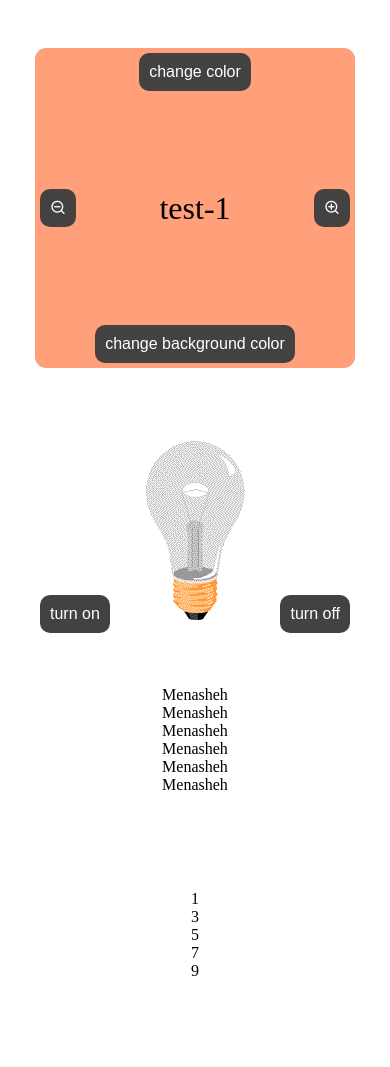
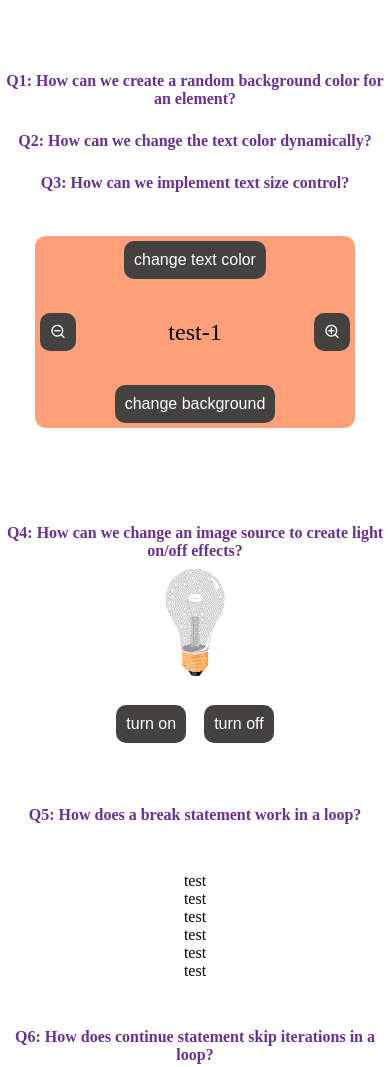
Before and after one commit to DaneshCode/Learning-Frontend, a plain HTML site: page test js project/test.html in a window 390 px wide. Shown: the top 1067 px of the page. Drawn offline with nearby package versions, Linux system fonts and the light colour scheme.

Commit message:
Add README and enhance HTML/CSS structure for JavaScript learning project

```diff
--- a/test js project/style.css
+++ b/test js project/style.css
@@ -73,6 +73,7 @@ a.button:hover {
   }
 }
 
+/* Updated test-1 styles */
 .test-1 {
   display: flex;
   position: relative;
@@ -80,24 +81,78 @@ a.button:hover {
   align-items: center;
   justify-content: center;
   height: 20rem;
-  width: 20rem;
+  width: 90%;
+  max-width: 20rem;
   padding: 5rem;
   border-radius: 0.7rem;
   font-size: 2rem;
+  margin: 0 auto;
+}
+
+/* Updated lamp section styles */
+.lamp {
+  position: relative;
+  width: 90%;
+  max-width: 20rem;
+  height: 200px;
+  display: flex;
+  flex-direction: column;
+  align-items: center;
+  margin: 0 auto;
 }
 
 .lamp img {
   width: 100px;
-  position: absolute;
-  left: 50%;
-  transform: translateX(-50%);
+  position: relative;
+  margin-bottom: 2rem;
+  left: auto;
+  transform: none;
 }
 
 .lamp .button {
-  margin-top: 150px; /* فاصله دکمه‌ها از تصاویر */
-  width: 20rem;
+  margin-top: 0;
+  width: 100%;
   display: flex;
-  justify-content: space-between;
+  justify-content: center;
+  gap: 1rem;
+}
+
+/* Responsive adjustments */
+@media screen and (max-width: 768px) {
+  .test-1 {
+    height: 15rem;
+    padding: 3rem;
+  }
+
+  .lamp {
+    height: 180px;
+  }
+
+  .lamp img {
+    width: 80px;
+  }
+}
+
+@media screen and (max-width: 480px) {
+  .test-1 {
+    height: 12rem;
+    padding: 2rem;
+    font-size: 1.5rem;
+  }
+
+  .lamp {
+    height: 160px;
+  }
+
+  .lamp img {
+    width: 60px;
+    margin-bottom: 1.5rem;
+  }
+
+  .lamp .button {
+    flex-direction: row;
+    gap: 0.5rem;
+  }
 }
 
 @media screen and (max-width: 360px) {
@@ -113,7 +168,11 @@ a.button:hover {
 #output5,
 #output6,
 #output7,
-#output8 {
+#output8,
+#output9,
+#output10,
+#output11,
+#output12 {
   margin: 3rem;
   display: flex;
   justify-content: center;
@@ -122,3 +181,14 @@ a.button:hover {
   flex-wrap: wrap;
   text-align: justify;
 }
+
+.output-container {
+  width: 100%;
+  margin: 0 auto;
+}
+
+.output-container h4 {
+  color: #6a3093;
+  margin: 1.5rem 0 0.5rem 0;
+  text-align: center;
+}
--- a/test js project/test.html
+++ b/test js project/test.html
@@ -16,22 +16,42 @@
     />
   </head>
   <body>
+    <section>
+      <div class="output-container">
+        <h4 class="">
+          Q1: How can we create a random background color for an element?
+        </h4>
+        <h4 class="">Q2: How can we change the text color dynamically?</h4>
+        <h4 class="">Q3: How can we implement text size control?</h4>
+        <br /><br />
         <div id="test-1" class="test-1">
-      test-1<button
+          test-1
+          <!-- Background color control button -->
+          <button
             style="position: absolute; bottom: 0"
             onclick="change_background_color()"
           >
-        change background color</button
-      ><button style="position: absolute; top: 0" onclick="change_color()">
-        change color</button
-      ><button style="position: absolute; left: 0" onclick="zoom_out()">
-        <i class="uil uil-search-minus"></i></button
-      ><button style="position: absolute; right: 0" ; onclick="zoom_in()">
+            change background
+          </button>
+          <!-- Text color control button -->
+          <button style="position: absolute; top: 0" onclick="change_color()">
+            change text color
+          </button>
+          <!-- Text size reduction button -->
+          <button style="position: absolute; left: 0" onclick="zoom_out()">
+            <i class="uil uil-search-minus"></i>
+          </button>
+          <!-- Text size increase button -->
+          <button style="position: absolute; right: 0" onclick="zoom_in()">
             <i class="uil uil-search-plus"></i>
           </button>
         </div>
+
         <br /><br /><br /><br />
 
+        <h4 class="">
+          Q4: How can we change an image source to create light on/off effects?
+        </h4>
         <div class="lamp">
           <img id="turn_off" src="./images/pic_bulboff.gif" alt="turn off" />
           <div class="button">
@@ -39,14 +59,51 @@
             <button onclick="turn_off()">turn off</button>
           </div>
         </div>
+        <br /><br /><br />
+        <h4>Q5: How does a break statement work in a loop?</h4>
         <div id="output"></div>
+
+        <h4>Q6: How does continue statement skip iterations in a loop?</h4>
         <div id="output2"></div>
+
+        <h4>Q7: How do nested loops work in JavaScript?</h4>
         <div id="output3"></div>
+
+        <h4>Q8: How can we modify array elements by index?</h4>
+        <div id="output5"></div>
+
+        <h4>Q9: How can we calculate the average of array numbers?</h4>
+        <div class="array-calculations">
+          <div>Using reduce method:</div>
+          <div id="output6"></div>
+          <div>Using for loop:</div>
+          <div id="output7"></div>
+        </div>
+
+        <h4>Q10: What's the difference between slice and splice methods?</h4>
         <div id="output4"></div>
-    <div id="output5"></div>
-    <div id="output6"></div>
-    <div id="output7"></div>
+
+        <h4>Q11: How can we find maximum and minimum values in an array?</h4>
         <div id="output8"></div>
+
+        <h4 class="">JavaScript Advanced Examples:</h4>
+
+        <h4>Q12: How do we create a basic function to add two numbers?</h4>
+        <div id="output9"></div>
+
+        <h4>Q13: How can we use rest parameters to sum multiple numbers?</h4>
+        <div id="output10"></div>
+
+        <h4>
+          Q14: How can we calculate power using the exponentiation operator?
+        </h4>
+        <div id="output11"></div>
+
+        <h4>Q15: How can we calculate power using a for loop?</h4>
+        <div id="output12"></div>
+      </div>
+    </section>
+    <br /><br /><br />
   </body>
   <script src="./test.js"></script>
 </html>
--- a/test js project/test.js
+++ b/test js project/test.js
@@ -1,34 +1,52 @@
+// Q: How can we create a random background color for an element?
 function change_background_color() {
-  document.getElementById('test-1').style.backgroundColor = 'pink';
+  const randomColor = '#' + Math.floor(Math.random() * 16777215).toString(16);
+  document.getElementById('test-1').style.backgroundColor = randomColor;
 }
 
+// Q: How can we change the text color dynamically?
 function change_color() {
-  document.getElementById('test-1').style.color = 'white';
+  const randomColor = '#' + Math.floor(Math.random() * 16777215).toString(16);
+  document.getElementById('test-1').style.color = randomColor;
 }
 
+// Q: How can we implement text size reduction?
 function zoom_out() {
-  document.getElementById('test-1').style.fontSize = '1rem';
+  const element = document.getElementById('test-1');
+  const currentSize = parseFloat(window.getComputedStyle(element).fontSize);
+  if (currentSize > 0.5) {
+    element.style.fontSize = currentSize - 4 + 'px';
+  }
 }
 
+// Q: How can we implement text size increase?
 function zoom_in() {
-  document.getElementById('test-1').style.fontSize = '4rem';
+  const element = document.getElementById('test-1');
+  const currentSize = parseFloat(window.getComputedStyle(element).fontSize);
+  if (currentSize > 0.5) {
+    element.style.fontSize = currentSize + 4 + 'px';
+  }
 }
 
+// Q: How can we change an image source to create a light-on effect?
 function turn_on() {
   document.getElementById('turn_off').src = './images/pic_bulbon.gif';
 }
 
+// Q: How can we change an image source to create a light-off effect?
 function turn_off() {
   document.getElementById('turn_off').src = './images/pic_bulboff.gif';
 }
 
+// Q: How does a break statement work in a loop?
 for (let i = 0; i <= 10; i++) {
-  document.getElementById('output').innerHTML += 'Menasheh<br>';
+  document.getElementById('output').innerHTML += 'test<br>';
   if (i == 5) {
     break;
   }
 }
 
+// Q: How does continue statement skip iterations in a loop?
 for (let i = 0; i <= 10; i++) {
   if (i % 2 == 0) {
     continue;
@@ -36,6 +54,7 @@ for (let i = 0; i <= 10; i++) {
   document.getElementById('output2').innerHTML += i + '<br>';
 }
 
+// Q: How do nested loops work in JavaScript?
 for (let a = 1; a <= 2; a++) {
   document.getElementById('output3').innerHTML += a + 'a<br>';
   for (let b = 1; b <= 3; b++) {
@@ -43,12 +62,13 @@ for (let a = 1; a <= 2; a++) {
   }
 }
 
+// Q: How can we modify array elements by index?
 let num = [1, 6, 7, 5, 54, 4, 4];
 num[2] = 40;
 document.getElementById('output5').innerHTML +=
   num[2] + '<br>' + num[3] + '<br>';
 
-// محاسبه میانگین اعداد یک آرایه با استفاده از reduce
+// Q: How can we calculate the average of array numbers using reduce?
 let grades = [17, 18.5, 20, 20, 19.75, 20, 18, 20];
 let sum = grades.reduce((a, b) => a + b, 0); // محاسبه مجموع
 let average = sum / grades.length; // محاسبه میانگین
@@ -60,9 +80,9 @@ document.getElementById('output6').innerHTML = `[${grades.join(
 
 document.getElementById(
   'output6',
-).innerHTML += `<strong><br><br><br>میانگین نهایی: ${average}</strong><br><br><br>`;
+).innerHTML += `<strong><br><br><br>میانگین : ${average}</strong><br><br><br>`;
 
-// محاسبه میانگین اعداد یک آرایه با استفاده از حلقه for
+// Q: How can we calculate the average of array numbers using a for loop?
 let grades_2 = [17, 18.5, 20, 20, 19.75, 20, 18, 20];
 let sum_2 = 0;
 
@@ -78,14 +98,19 @@ document.getElementById('output7').innerHTML = `[${grades_2.join(
 
 document.getElementById(
   'output7',
-).innerHTML += `<strong><br><br><br>میانگین نهایی: ${average_2}</strong><br><br><br>`;
+).innerHTML += `<strong><br><br><br>میانگین : ${average_2}</strong><br><br><br>`;
 
+// Q: What's the difference between slice and splice methods?
 let array = [1, 2, 3, 4, 5, 6, 7, 8, 9, 10];
+document.getElementById('output4').innerHTML += `Slice: ${array.slice(
+  0,
+  5,
+)}<br>`;
+document.getElementById('output4').innerHTML += `Splice: ${array.splice(
+  2,
+)}<br>`;
 
-console.log(array.slice(0, 5)); // [1, 2, 3, 4, 5]
-console.log(array.splice(2)); // [3, 4, 5, 6, 7, 8, 9, 10]
-
-// محاسبه بزرگترین عدد یک آرایه
+// Q: How can we find the maximum value in an array?
 let array_2 = [9.75, 20, 33, 43, 25, 66, 17, 18, 19, 10];
 let max = array_2[0];
 for (let i = 0; i < array_2.length; i++) {
@@ -93,9 +118,9 @@ for (let i = 0; i < array_2.length; i++) {
     max = array_2[i];
   }
 }
-console.log(max);
+document.getElementById('output8').innerHTML += `Max: ${max}<br>`;
 
-// محاسبه کوچکترین عدد یک آرایه
+// Q: How can we find the minimum value in an array?
 let array_3 = [9.75, 20, 33, 43, 25, 66, 17, 18, 19, 10];
 let min = array_3[0];
 for (let i = 0; i < array_3.length; i++) {
@@ -103,34 +128,47 @@ for (let i = 0; i < array_3.length; i++) {
     min = array_3[i];
   }
 }
-console.log(min);
+document.getElementById('output8').innerHTML += `Min: ${min}<br>`;
 
-// Calculates the sumation of two numbers.
+// Q: How do we create a basic function to add two numbers?
+function sumationBasic(a, b) {
+  const result = a + b;
+  document.getElementById(
+    'output9',
+  ).innerHTML = `Sum of ${a} + ${b} = ${result}<br>`;
+  return result;
+}
+sumationBasic(5, 48);
 
-function sumation(a, b) {
-  return a + b;
+// Q: How can we use rest parameters to sum multiple numbers?
+function sumationMultiple(...numbers) {
+  const result = numbers.reduce((a, b) => a + b, 0);
+  document.getElementById('output10').innerHTML = `Sum of [${numbers.join(
+    ' + ',
+  )}] = ${result}<br>`;
+  return result;
 }
-console.log(sumation(5, 48));
+sumationMultiple(5, 6, 7, 8, 9, 10);
 
-// calculates the sumatuion of tow many numbers whith rest function
+// Q: How can we calculate power using the exponentiation operator?
+function powerOperator(base, exponent) {
+  const result = base ** exponent;
+  document.getElementById(
+    'output11',
+  ).innerHTML = `Power of ${base}^${exponent} = ${result}<br>`;
+  return result;
+}
+powerOperator(2, 3);
 
-function sumation(...numbers) {
-  return numbers.reduce((a, b) => a + b, 0);
-}
-console.log(sumation(5, 6, 7, 8, 9, 10));
-
-// Calculates the power of a number.
-function power(base, exponent) {
-  return base ** exponent;
-}
-console.log(power(2, 3));
-
-// calculates the power of a number with for loop
-function power(base, exponent) {
+// Q: How can we calculate power using a for loop?
+function powerLoop(base, exponent) {
   let result = 1;
   for (let i = 0; i < exponent; i++) {
-    result *= base; //result = result * base
+    result *= base;
   }
+  document.getElementById(
+    'output12',
+  ).innerHTML = `Power of ${base}^${exponent} = ${result}<br>`;
   return result;
 }
-console.log(power(2, 10));
+powerLoop(2, 10);
```
Also changed, not shown: 1 other file. Lines whose indentation alone changed are shown as unchanged.
